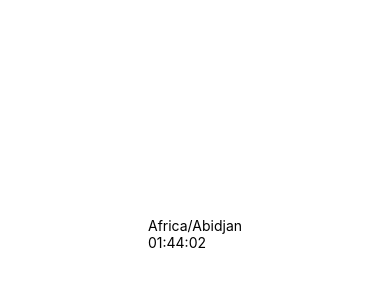
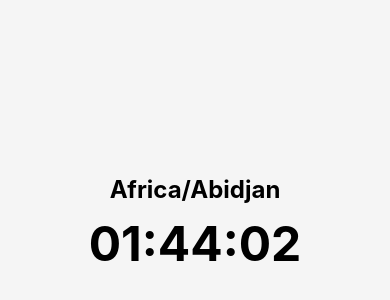
Before and after one commit to sanavalos/expo-clock, a React Native app: screen / in a window 390 px wide. Shown: the part 188-488 px from the top of the page. Built offline with nearby package versions, Linux system fonts and the light colour scheme.

Commit message:
feat: add style to app

```diff
--- a/App.js
+++ b/App.js
@@ -21,9 +21,23 @@ const App = () => {
 const styles = StyleSheet.create({
   container: {
     flex: 1,
-    backgroundColor: '#fff',
-    alignItems: 'center',
-    justifyContent: 'center',
+    backgroundColor: "#F5F5F5",
+    alignItems: "center",
+    justifyContent: "center",
+    paddingVertical: 20,
+  },
+  bigClockContainer: {
+    alignItems: "center",
+    marginBottom: 20,
+  },
+  timezoneName: {
+    fontSize: 24,
+    fontWeight: "bold",
+    marginBottom: 10,
+  },
+  currentTime: {
+    fontSize: 48,
+    fontWeight: "bold",
   },
 });
 
```
